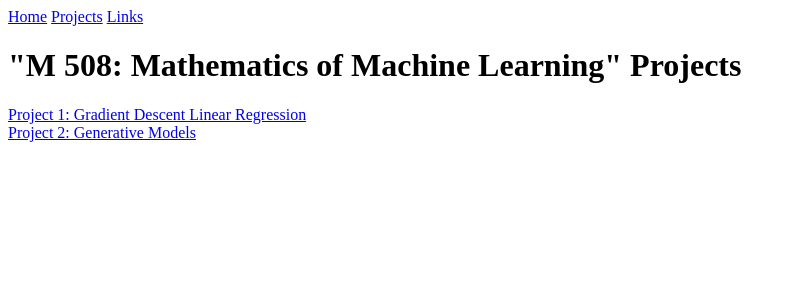
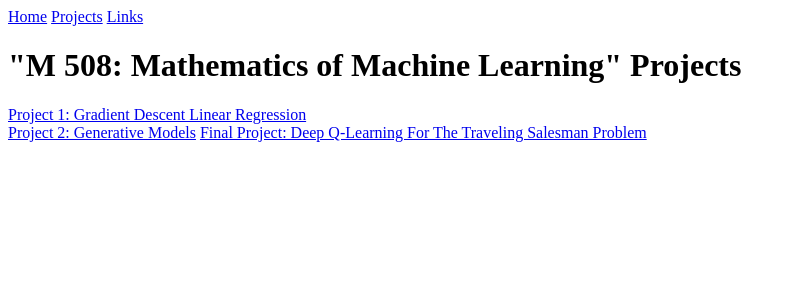
Before and after one commit to CategorIAN/categorian.github.io, a Jekyll site: the page built from projects/msu/m_508/m_508.md, in a window 1280 px wide. Shown: the top 300 px of the page, without its empty margins (0-796 px from the left). Built offline with Jekyll 4.4.1, drawn with Linux system fonts in a browser that asks for light colours.

Commit message:
Update m_508.md

```diff
--- a/projects/msu/m_508/m_508.md
+++ b/projects/msu/m_508/m_508.md
@@ -6,3 +6,4 @@ title: "M 508 Projects"
 
 [Project 1: Gradient Descent Linear Regression](/linear_regression.md)\
 [Project 2: Generative Models](/generative_models.md)
+[Final Project: Deep Q-Learning For The Traveling Salesman Problem](/q_learning_for_tsp.md)
```
